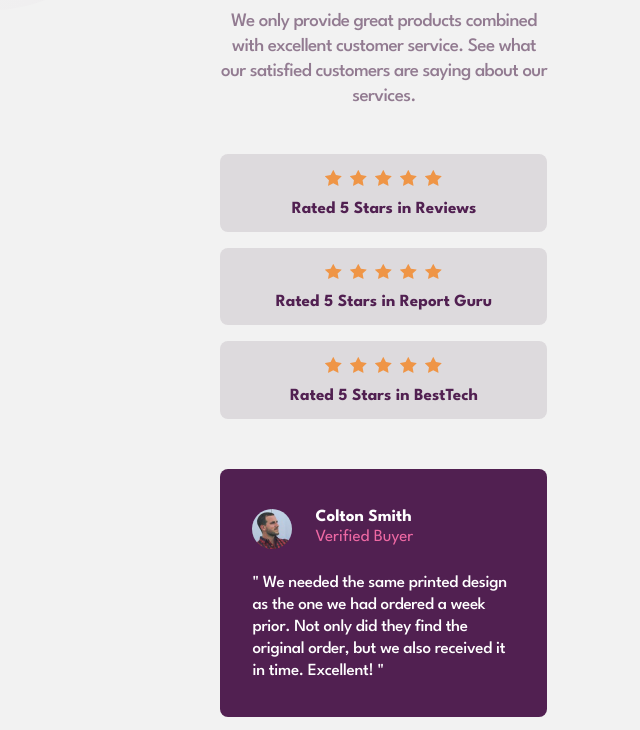
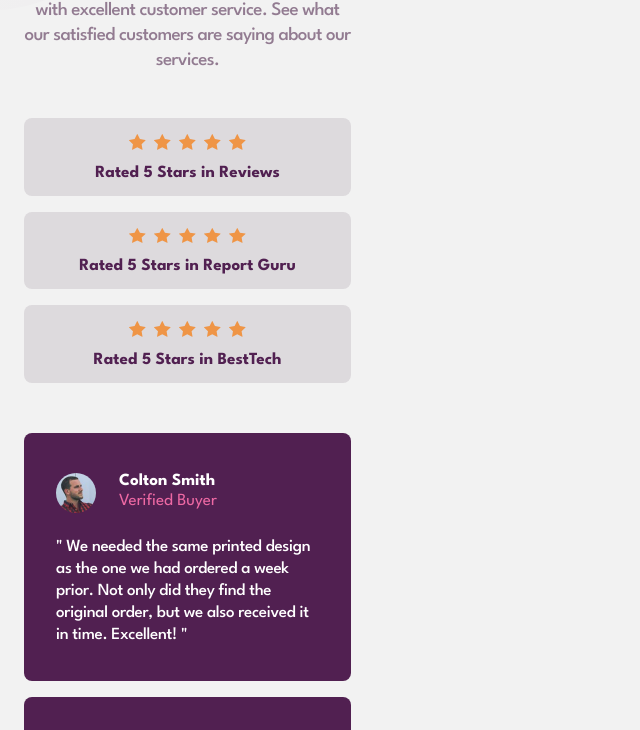
Before and after one commit to AbigirlMuchineripi/Social-Proof-Section, a plain HTML site: page index.html in a window 1280 px wide. Shown: the part 222-952 px from the top of the page, without its empty margins (0-640 px from the left). Drawn offline with Linux system fonts and the light colour scheme.

Commit message:
Update styles.css

```diff
--- a/styles.css
+++ b/styles.css
@@ -195,14 +195,6 @@ h1 {
 
 }
 
-/*TABLET */
-@media screen and (min-width:500px){
-  .main-card{
-    margin: 7.375rem 13.78rem 6.25rem 13.78rem;
-  }
-}
-
-
 /*DESKTOP DESIGN*/
 @media  screen and (min-width:1440px) {
 
```
